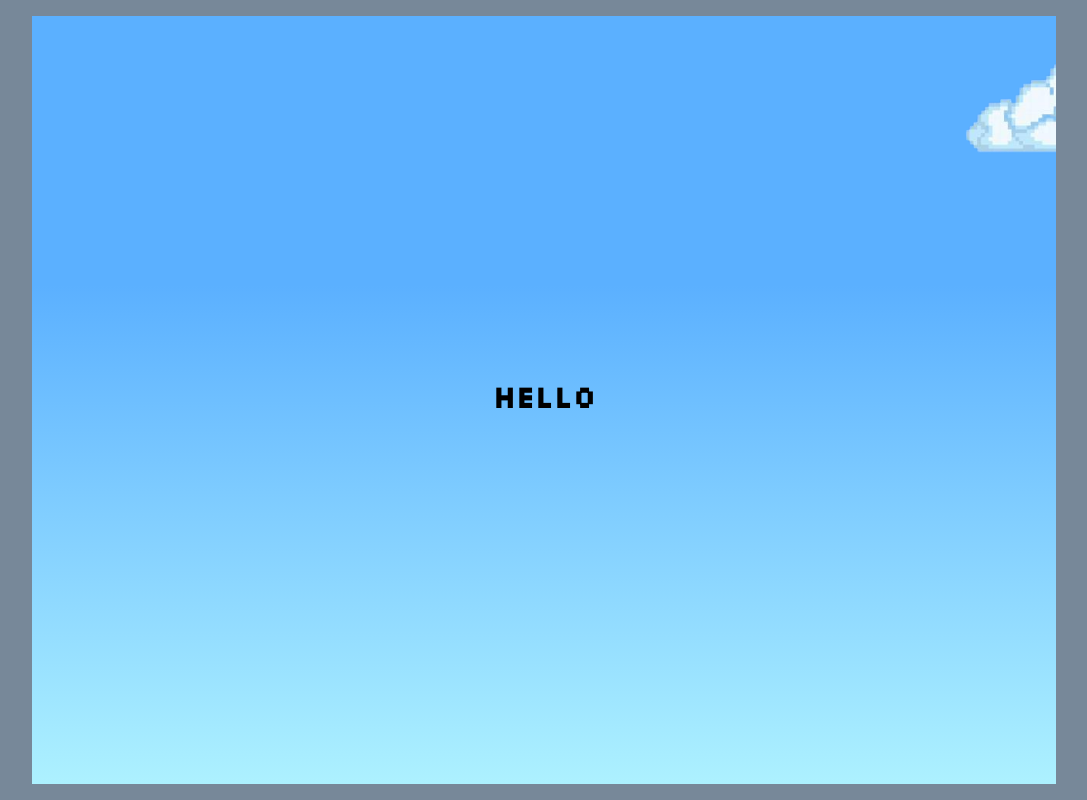
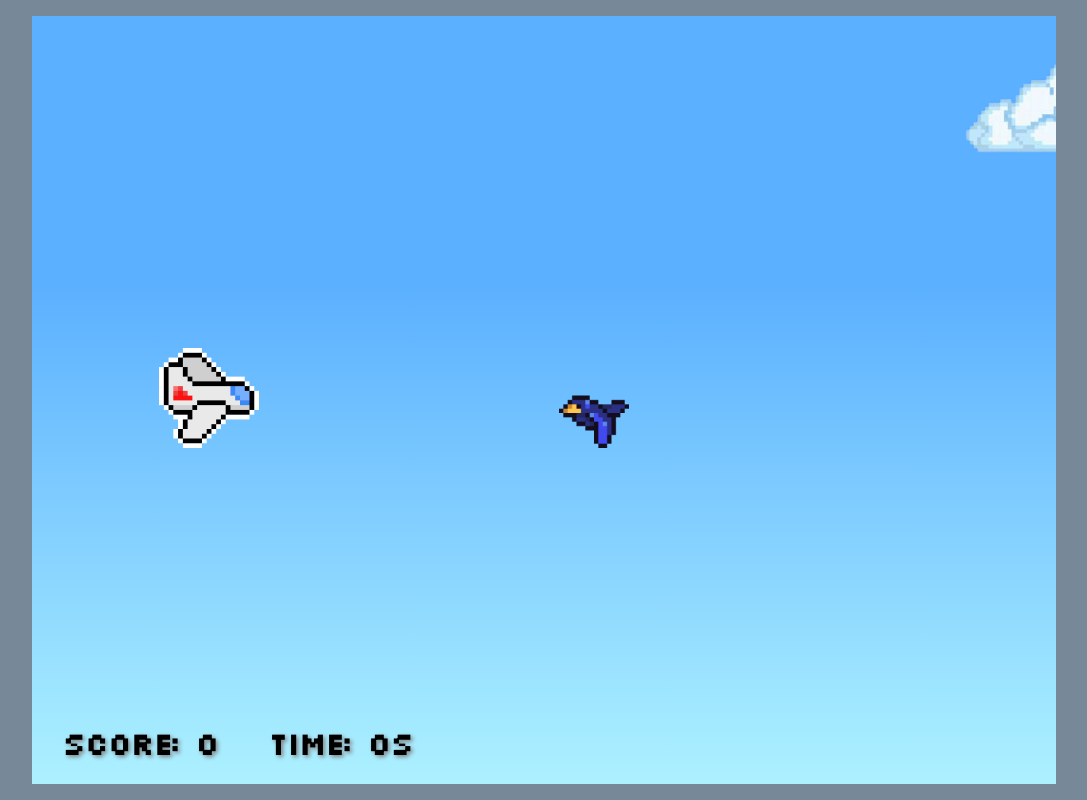
Before and after one commit to ehangehang/react-sky-angel, a React (Create React App) app: page / in a window 1280 px wide. Both pictures are taken after a click on the button "Start Game". Shown: the whole page, without its empty margins (96-1183 px from the left). Built offline with nearby package versions, Linux system fonts and the light colour scheme.

Commit message:
game screen; bird not animated yet

```diff
--- a/src/components/main/ComponentGame.js
+++ b/src/components/main/ComponentGame.js
@@ -1,8 +1,60 @@
-import React from "react";
+import React, { useState, useEffect } from "react";
+import plane from "../../assets/img/plane.png";
+import HUD from "../objects/hud/ObjectHud";
+import Bird from "../objects/bird/ObjectBird";
 
 function Game() {
+    const [x, setX] = useState(-300);
+    const [y, setY] = useState(0);
+
+    useEffect(() => {
+        const handleEvent = (e) => {
+            const step = 10;
+                switch (e.key) {
+                    case "ArrowUp":
+                        if (y > -320)
+                        setY(y => y - step);
+                        break;
+                    case "ArrowDown":
+                        if (y < 320)
+                        setY(y => y + step);
+                        break;
+                    case "ArrowLeft":
+                        if (x > -460)
+                        setX(x => x - step);
+
+                        break;
+                    case "ArrowRight":
+                        if (x < 460)
+                        setX(x => x + step);
+                        break;
+                    default:
+                        break;
+                }
+
+        };
+
+        window.addEventListener("keydown", handleEvent);
+
+        return () => {
+            window.removeEventListener("keydown", handleEvent);
+        }
+    });
+
     return (
-        <h1>Hello</h1>
+        <div>
+            <img
+                src={plane} alt="plane"
+                style={{
+                    height: '100px',
+                    position: 'relative',
+                    top: y,
+                    left: x,
+                    }}
+            />
+            <Bird/>
+            <HUD/>
+        </div>
     );
 }
 
--- /dev/null
+++ b/src/components/objects/bird/Bird.css
@@ -0,0 +1,3 @@
+.bird {
+    height: 70px;
+}
--- /dev/null
+++ b/src/components/objects/bird/ObjectBird.js
@@ -0,0 +1,11 @@
+import React from "react";
+import bird from "../../../assets/img/bird.gif"
+import './Bird.css';
+
+function Bird() {
+    return (
+        <img src={bird} alt="bird" className="bird" />
+    );
+}
+
+export default Bird;
--- /dev/null
+++ b/src/components/objects/hud/Hud.css
@@ -0,0 +1,18 @@
+.hud {
+    position: absolute;
+    bottom: 0;
+    left: 0;
+    margin: 0 30px 0 30px;
+    display: flex;
+}
+
+.hud-score {
+    color: black;
+    text-shadow: 2px 2px 4px grey;
+}
+
+.hud-time {
+    margin-left: 50px;
+    color: black;
+    text-shadow: 2px 2px 4px grey;
+}
--- /dev/null
+++ b/src/components/objects/hud/ObjectHud.js
@@ -0,0 +1,13 @@
+import React from "react";
+import './Hud.css';
+
+function Hud() {
+    return (
+        <div className="hud">
+            <h1 className="hud-score">Score: 0</h1>
+            <h1 className="hud-time">Time: 0s</h1>
+        </div>
+    );
+}
+
+export default Hud;
```
Also changed, not shown: src/assets/img/bird.gif (added), src/assets/img/plane.png (added).
